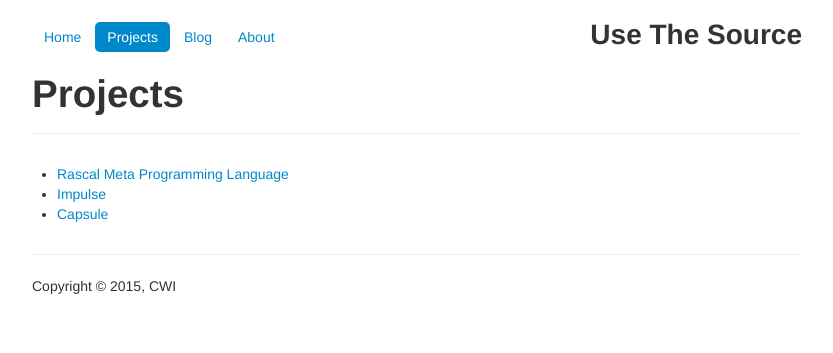
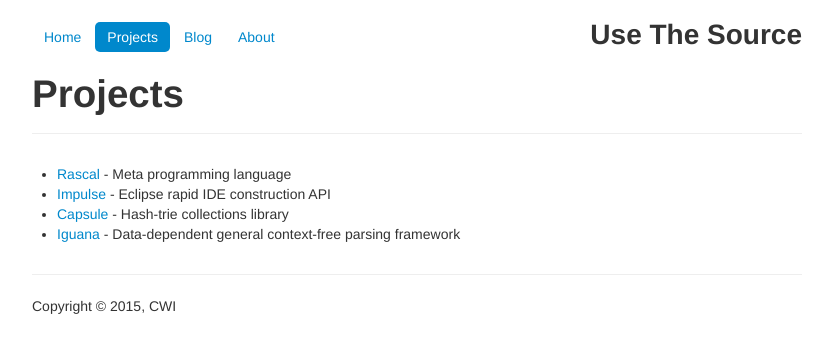
Before and after one commit to usethesource/usethesource.github.io, a Jekyll site: the page built from projects/index.md, in a window 1280 px wide. Shown: the top 353 px of the page, without its empty margins (223-1056 px from the left). Built offline with Jekyll 4.4.1, drawn with Linux system fonts in a browser that asks for light colours; Markdown is read by kramdown in place of the engine named in the settings.

Commit message:
added iguana and rascal

```diff
--- a/projects/index.md
+++ b/projects/index.md
@@ -4,6 +4,7 @@
 published: true
 ---
 
-* [Rascal Meta Programming Language](http://www.rascalmpl.org)
-* [Impulse](http://www.usethesource.io/projects/impulse)
-* [Capsule](http://www.usethesource.io/projects/capsule)
+* [Rascal](http://www.usethesource.io/projects/rascal) - Meta programming language
+* [Impulse](http://www.usethesource.io/projects/impulse) - Eclipse rapid IDE construction API
+* [Capsule](http://www.usethesource.io/projects/capsule) - Hash-trie collections library
+* [Iguana](http://www.usethesource.io/projects/iguana) - Data-dependent general context-free parsing framework
```
Also changed, not shown: projects/iguana/index.md (added, +5 -0 lines), projects/rascal/index.md (added, +5 -0 lines).
